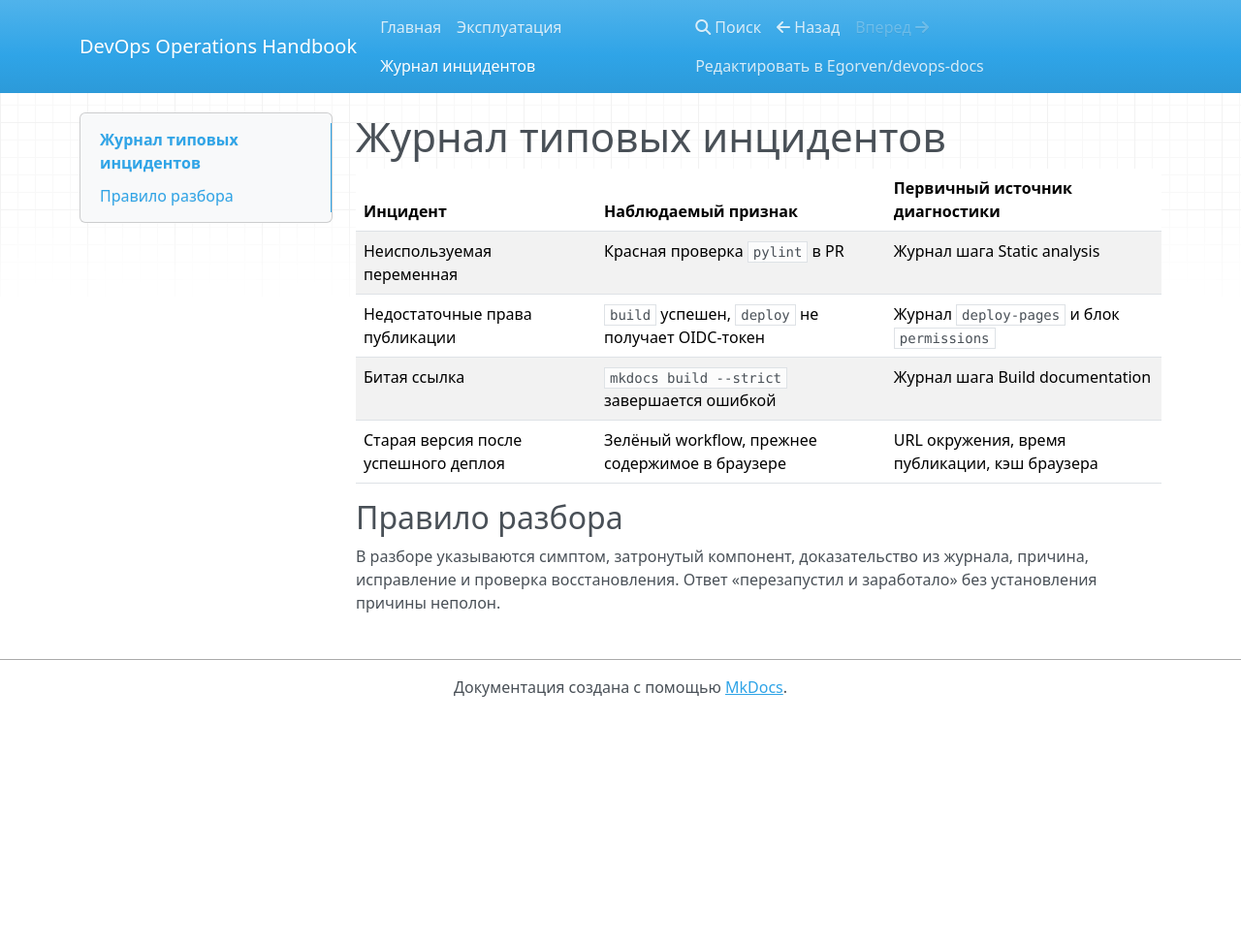
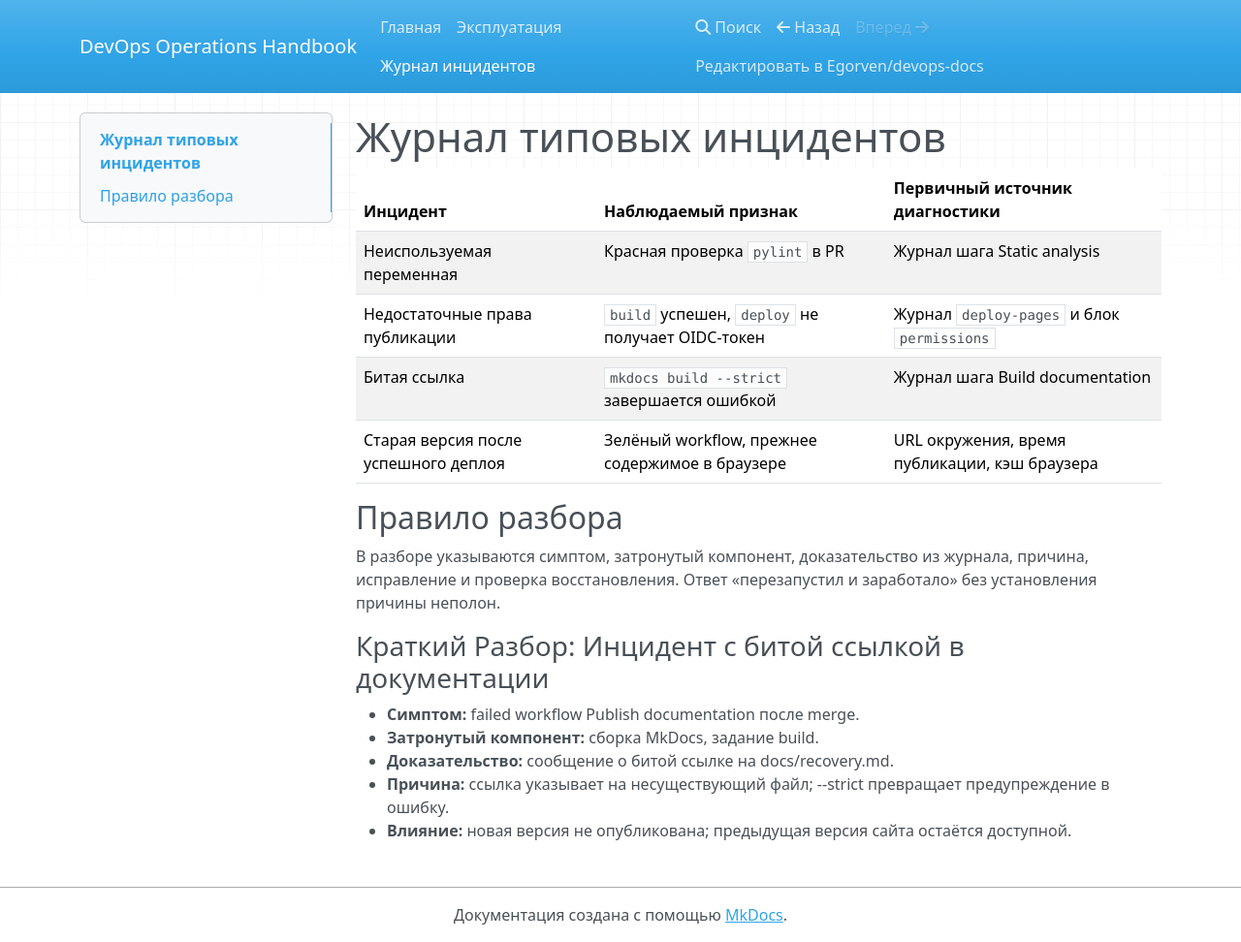
Before and after one commit to Egorven/devops-docs, an MkDocs documentation site: the page built from docs/incidents.md, in a window 1280 px wide and 972 px high. Shown: the whole window at 97% size. Built offline with MkDocs 1.6.1, drawn with Linux system fonts in a browser that asks for light colours; nearby versions of some CDN libraries.

```diff
--- a/docs/incidents.md
+++ b/docs/incidents.md
@@ -7,8 +7,16 @@
 | Битая ссылка | `mkdocs build --strict` завершается ошибкой | Журнал шага Build documentation |
 | Старая версия после успешного деплоя | Зелёный workflow, прежнее содержимое в браузере | URL окружения, время публикации, кэш браузера |
 
+
 ## Правило разбора
 
 В разборе указываются симптом, затронутый компонент, доказательство из журнала,
 причина, исправление и проверка восстановления. Ответ «перезапустил и заработало»
 без установления причины неполон.
+
+### Краткий Разбор: Инцидент с битой ссылкой в документации
+* **Симптом:** failed workflow Publish documentation после merge.
+* **Затронутый компонент:** сборка MkDocs, задание build.
+* **Доказательство:** сообщение о битой ссылке на docs/recovery.md.
+* **Причина:** ссылка указывает на несуществующий файл; --strict превращает предупреждение в ошибку.
+* **Влияние:** новая версия не опубликована; предыдущая версия сайта остаётся доступной.
```
Also changed, not shown: docs/index.md (+0 -4 lines).
